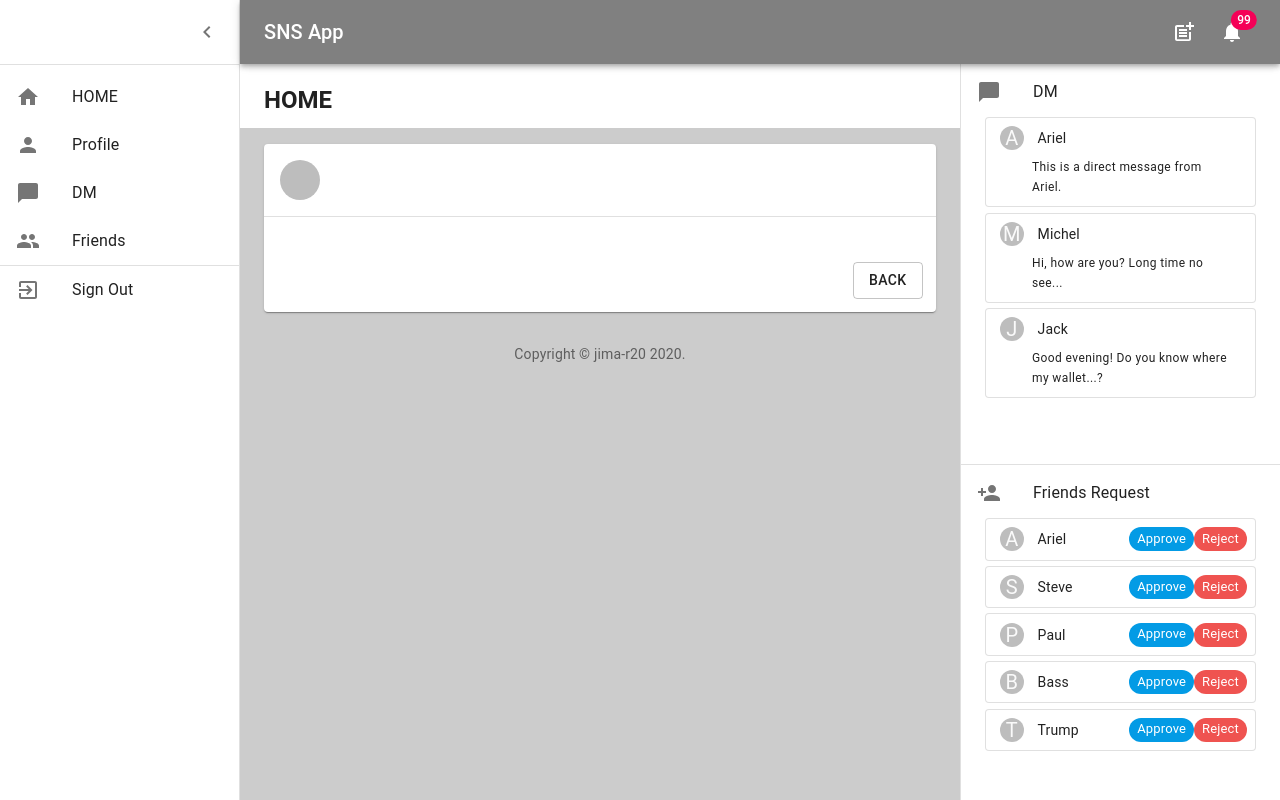
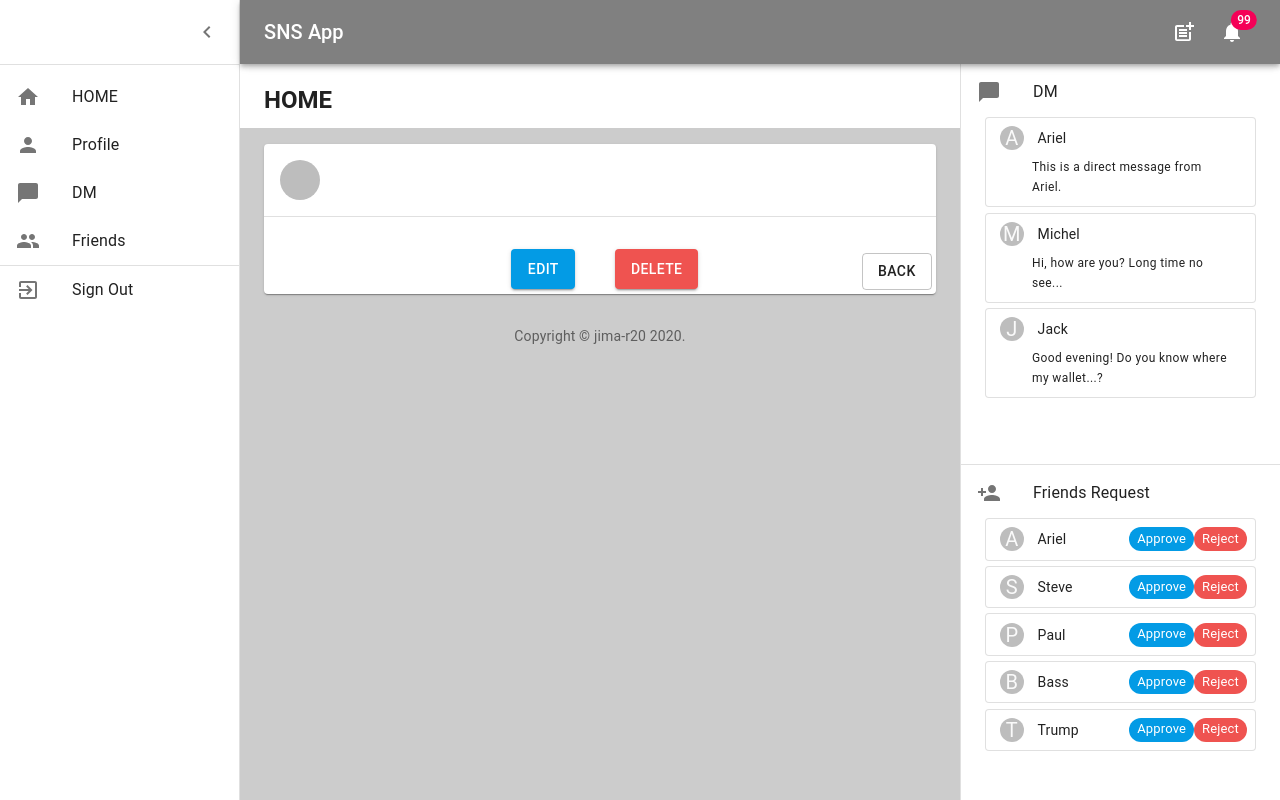
Before and after one commit to jima-r20/sns-app-frontend, a React (Create React App) app: page /posts in a window 1280 px wide. Both pictures are taken after a click on the button 600 px from the left and 398 px from the top of the page. Built offline with nearby package versions, Linux system fonts and the light colour scheme.

Commit message:
投稿詳細ページで編集ボタンと削除ボタン追加(自分の投稿のみ表示)

```diff
--- a/src/views/components/PostItem.tsx
+++ b/src/views/components/PostItem.tsx
@@ -9,6 +9,8 @@ import {
   CardContent,
   Typography,
   Button,
+  createMuiTheme,
+  ThemeProvider,
 } from '@material-ui/core';
 import { Link, useRouteMatch } from 'react-router-dom';
 import { AppDispatch } from '../../stores/store';
@@ -19,6 +21,21 @@ import {
   selectIsPostSelected,
   setPostSelected,
 } from '../../stores/slices/page.slice';
+import { lightBlue, red } from '@material-ui/core/colors';
+import { selectMyProfile } from '../../stores/slices/user.slice';
+
+const theme = createMuiTheme({
+  palette: {
+    primary: {
+      main: lightBlue[600],
+      // contrastText: blue[900],
+    },
+    secondary: {
+      main: red[400],
+      // contrastText: red[900],
+    },
+  },
+});
 
 interface PROPS_POST {
   id: number;
@@ -31,6 +48,7 @@ const PostItem: React.FC<PROPS_POST> = (props) => {
   const avatarIcon = displayName.charAt(0).toUpperCase();
   const dispatch: AppDispatch = useDispatch();
   const isPostSelected = useSelector(selectIsPostSelected);
+  const myprofile = useSelector(selectMyProfile);
 
   const match = useRouteMatch();
 
@@ -40,6 +58,7 @@ const PostItem: React.FC<PROPS_POST> = (props) => {
       解決策：<Link />と<CardActionArea />が効かないようにする
     */
     <React.Fragment>
+      <ThemeProvider theme={theme}>
         <Grid item xs={12}>
           <Card>
             {!isPostSelected ? (
@@ -82,6 +101,33 @@ const PostItem: React.FC<PROPS_POST> = (props) => {
                     {content}
                   </Typography>
                 </CardContent>
+                <Grid container spacing={1}>
+                  <Grid item xs={4}></Grid>
+                  {displayName === myprofile.displayName ? (
+                    <React.Fragment>
+                      <Grid item container xs={2} justify="center">
+                        <Button
+                          variant="contained"
+                          color="primary"
+                          style={{ marginBottom: '5%' }}
+                        >
+                          Edit
+                        </Button>
+                      </Grid>
+                      <Grid item container xs={2} justify="center">
+                        <Button
+                          variant="contained"
+                          color="secondary"
+                          style={{ marginBottom: '5%' }}
+                        >
+                          Delete
+                        </Button>
+                      </Grid>
+                    </React.Fragment>
+                  ) : (
+                    <Grid item xs={4}></Grid>
+                  )}
+                  <Grid item xs={4}>
                     <Button
                       variant="outlined"
                       style={{
@@ -93,17 +139,17 @@ const PostItem: React.FC<PROPS_POST> = (props) => {
                       <Link
                         to="/posts"
                         style={{ textDecoration: 'none', color: 'inherit' }}
-                  // onClick={() => {
-                  //   dispatch(resetPostSelected());
-                  // }}
                       >
                         Back
                       </Link>
                     </Button>
+                  </Grid>
+                </Grid>
               </React.Fragment>
             )}
           </Card>
         </Grid>
+      </ThemeProvider>
     </React.Fragment>
   );
 };
```
Lines whose indentation alone changed are shown as unchanged.
